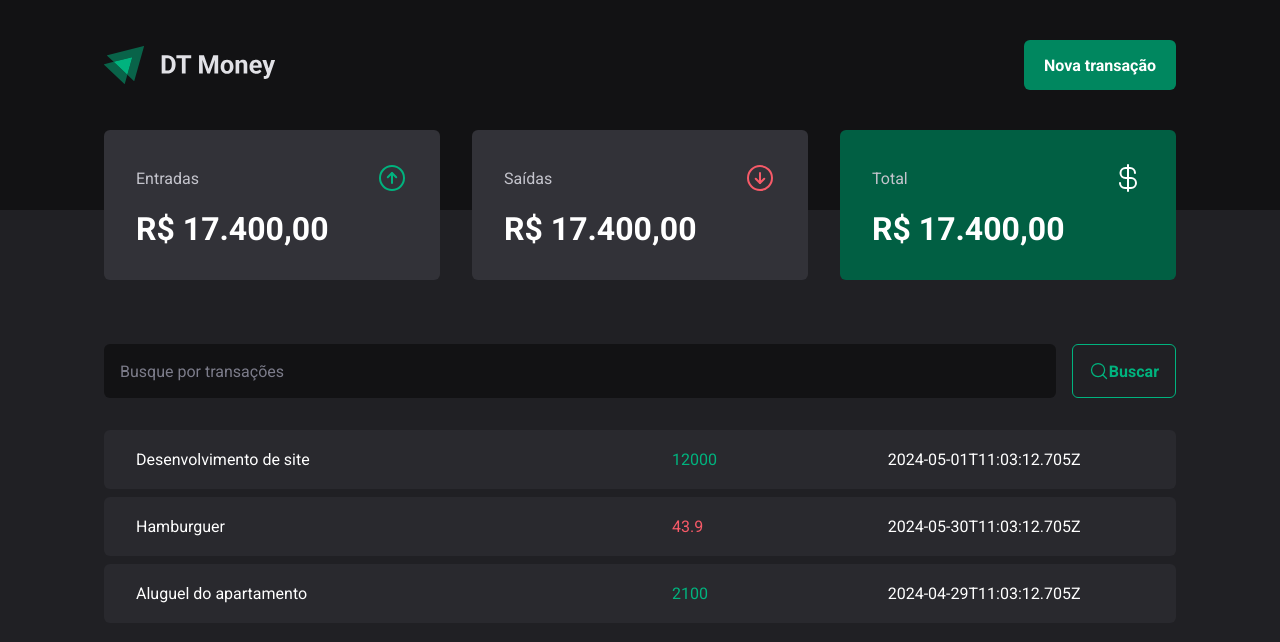
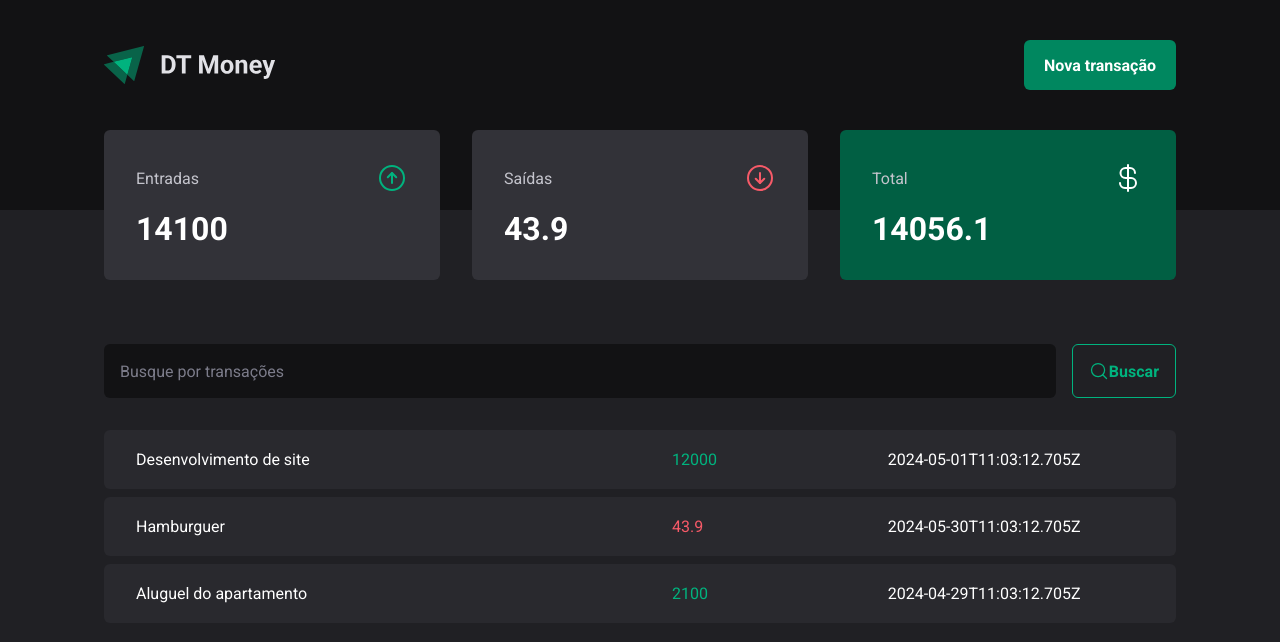
Before and after one commit to lamenkazu/03-consume-api-and-performance-in-react, a React (Vite) app: page / in a window 1280 px wide. Shown: the top 642 px of the page. Built offline with nearby package versions, Linux system fonts and the light colour scheme; data requests are answered from the project's data file.

Commit message:
✨ Calculando Resumo de Transações - Reduce Array

```diff
--- a/src/Components/Summary/index.tsx
+++ b/src/Components/Summary/index.tsx
@@ -1,7 +1,30 @@
 import { ArrowCircleDown, ArrowCircleUp, CurrencyDollar } from "phosphor-react";
 import { Card, Container } from "./styles";
+import { useContext } from "react";
+import { TransactionsContext } from "../../contexts/TransactionsContext";
 
 export const Summary = () => {
+  const { transactions } = useContext(TransactionsContext);
+
+  const summary = transactions.reduce(
+    (acumulator, transaction) => {
+      if (transaction.type === "income") {
+        acumulator.income += transaction.price;
+        acumulator.total += transaction.price;
+      } else {
+        acumulator.outcome += transaction.price;
+        acumulator.total -= transaction.price;
+      }
+
+      return acumulator;
+    },
+    {
+      income: 0,
+      outcome: 0,
+      total: 0,
+    }
+  );
+
   return (
     <Container>
       <Card>
@@ -10,7 +33,7 @@ export const Summary = () => {
           <ArrowCircleUp size={32} color="#00b37e" />
         </header>
 
-        <strong>R$ 17.400,00</strong>
+        <strong>{summary.income}</strong>
       </Card>
 
       <Card>
@@ -19,7 +42,7 @@ export const Summary = () => {
           <ArrowCircleDown size={32} color="#f75a68" />
         </header>
 
-        <strong>R$ 17.400,00</strong>
+        <strong>{summary.outcome}</strong>
       </Card>
 
       <Card $variant="green">
@@ -28,7 +51,7 @@ export const Summary = () => {
           <CurrencyDollar size={32} color="#fff" />
         </header>
 
-        <strong>R$ 17.400,00</strong>
+        <strong>{summary.total}</strong>
       </Card>
     </Container>
   );
```
